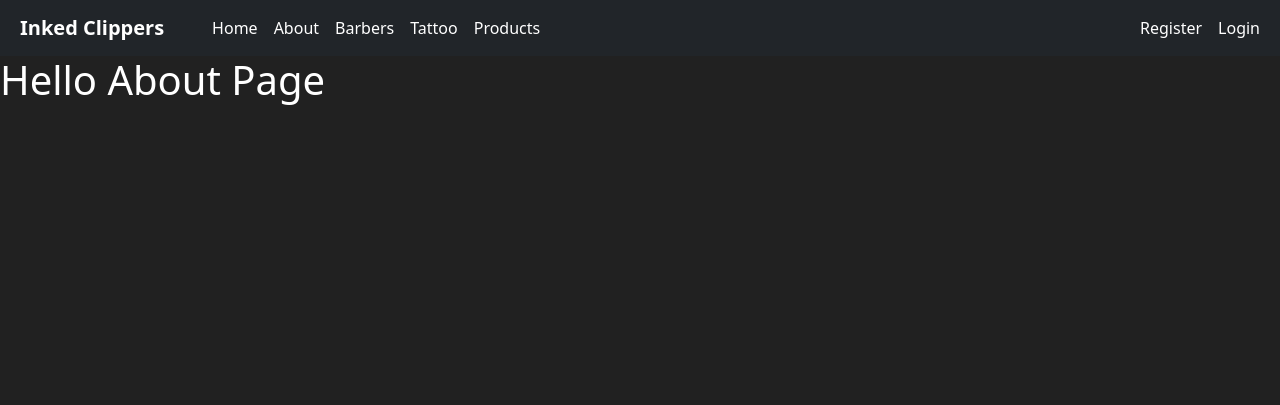
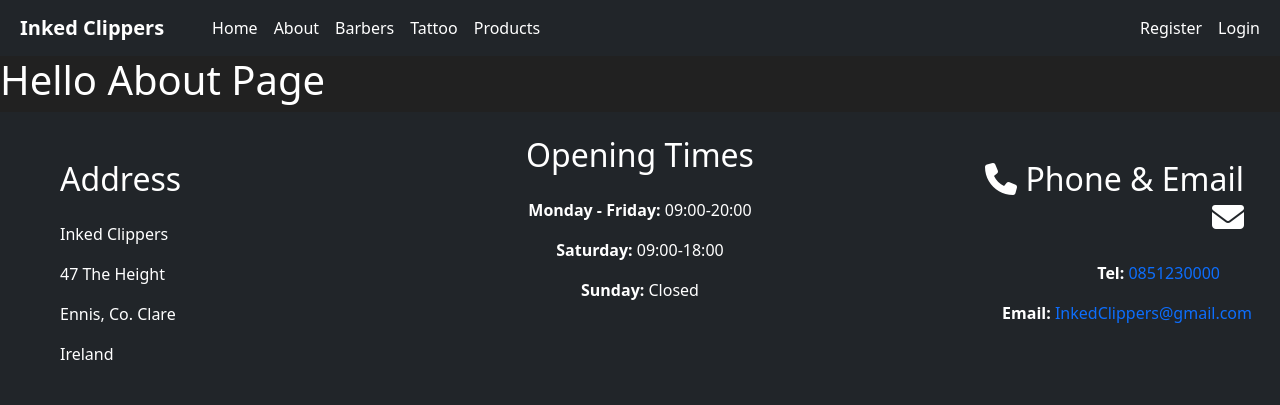
Before and after one commit to DylanP400/InkedClippers, a Django app: page /about/ in a window 1280 px wide. Shown: the top 405 px of the page. Run offline with Django 3.2, Linux system fonts and the light colour scheme; some libraries are stand-ins or nearby versions.

Commit message:
Add footer with contact details and opening times

```diff
--- a/core/templates/core/base.html
+++ b/core/templates/core/base.html
@@ -64,7 +64,39 @@
         </div>
     </nav>
 
+
+
+
     {% block content %}{% endblock %}
+    <!--Footer-->
+    <!--Contact details and opening times-->
+    <footer>
+        <div class="container-fluid align-content-center">
+            <div class="row bg-dark">
+                <div class="col-lg-3 my-4">
+                    <h2 class="text-white my-4 ms-5 text-start">Address</h2>
+                    <p class="text-white text-start ms-5">Inked Clippers</p>
+                    <p class="text-white text-start ms-5">47 The Height</p>
+                    <p class="text-white text-start ms-5">Ennis, Co. Clare</p>
+                    <p class="text-white text-start ms-5">Ireland</p>
+                </div>
+                <div class="col-lg-6 text-center">
+                    <h2 class="text-white my-4 text-center">Opening Times</h2>
+                    <p class="text-white"><span class="fw-bold">Monday - Friday: </span>09:00-20:00</p>
+                    <p class="text-white"><span class="fw-bold">Saturday: </span>09:00-18:00</p>
+                    <p class="text-white"><span class="fw-bold">Sunday: </span> Closed</p>
+                </div>
+                <div class="col-lg-3 my-4">
+                    <h2 class="text-white my-4 me-4 text-end"><i class="fa-solid fa-phone"></i> Phone
+                        &amp; Email <i class="fa-solid fa-envelope"></i></h2>
+                    <p class="text-white text-end me-5"><span class="fw-bold">Tel: </span><a
+                            href="tel:085-123-000">0851230000</a></p>
+                    <p class="text-white text-end me-3"><span class="fw-bold">Email:
+                        </span><a href="mailto: InkedClipers@gmail.com">InkedClippers@gmail.com</a></p>
+                </div>
+            </div>
+        </div>
+    </footer>
 
     <!--Scripts for bootstrap-->
     <script src="https://cdn.jsdelivr.net/npm/bootstrap@5.3.0/dist/js/bootstrap.bundle.min.js"
```
